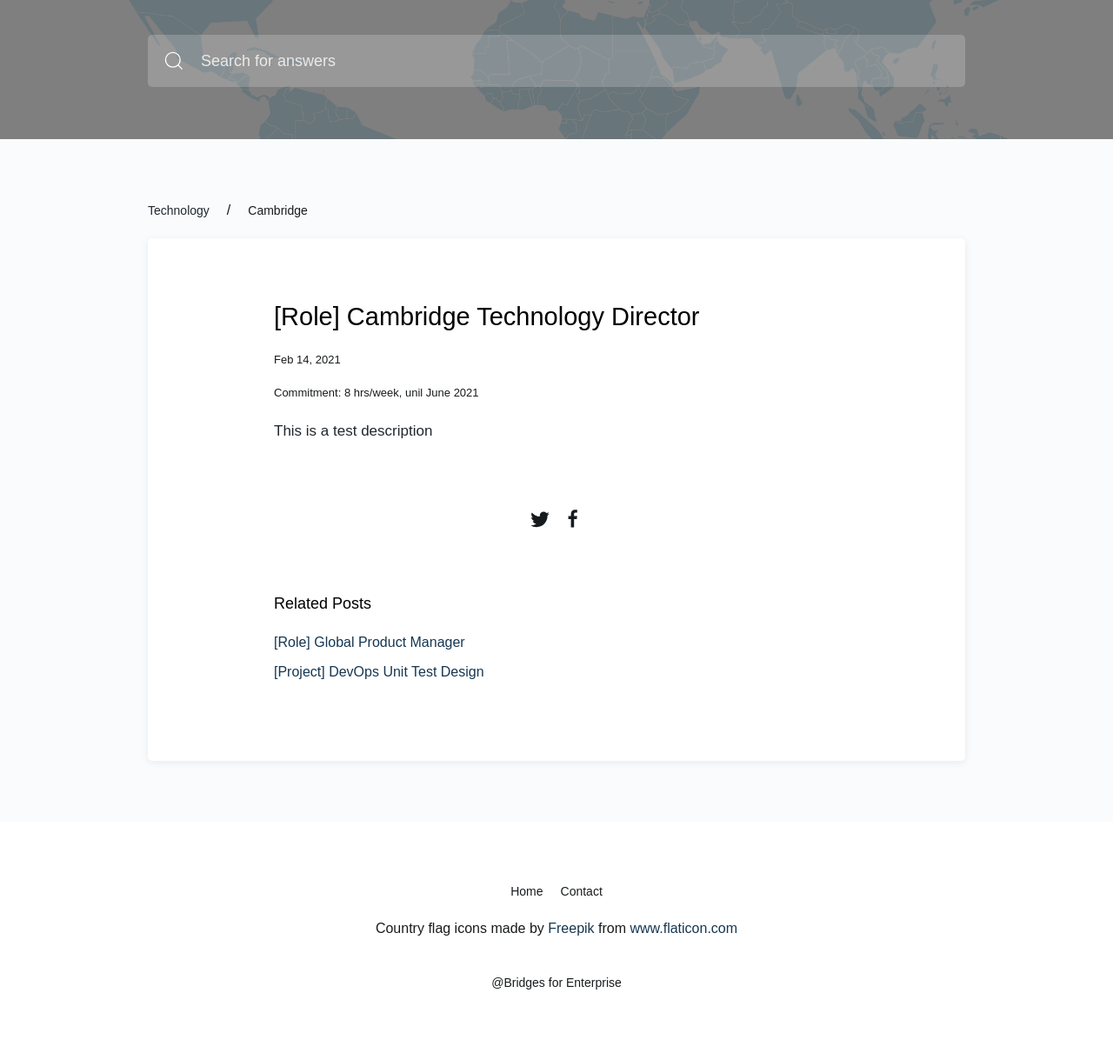
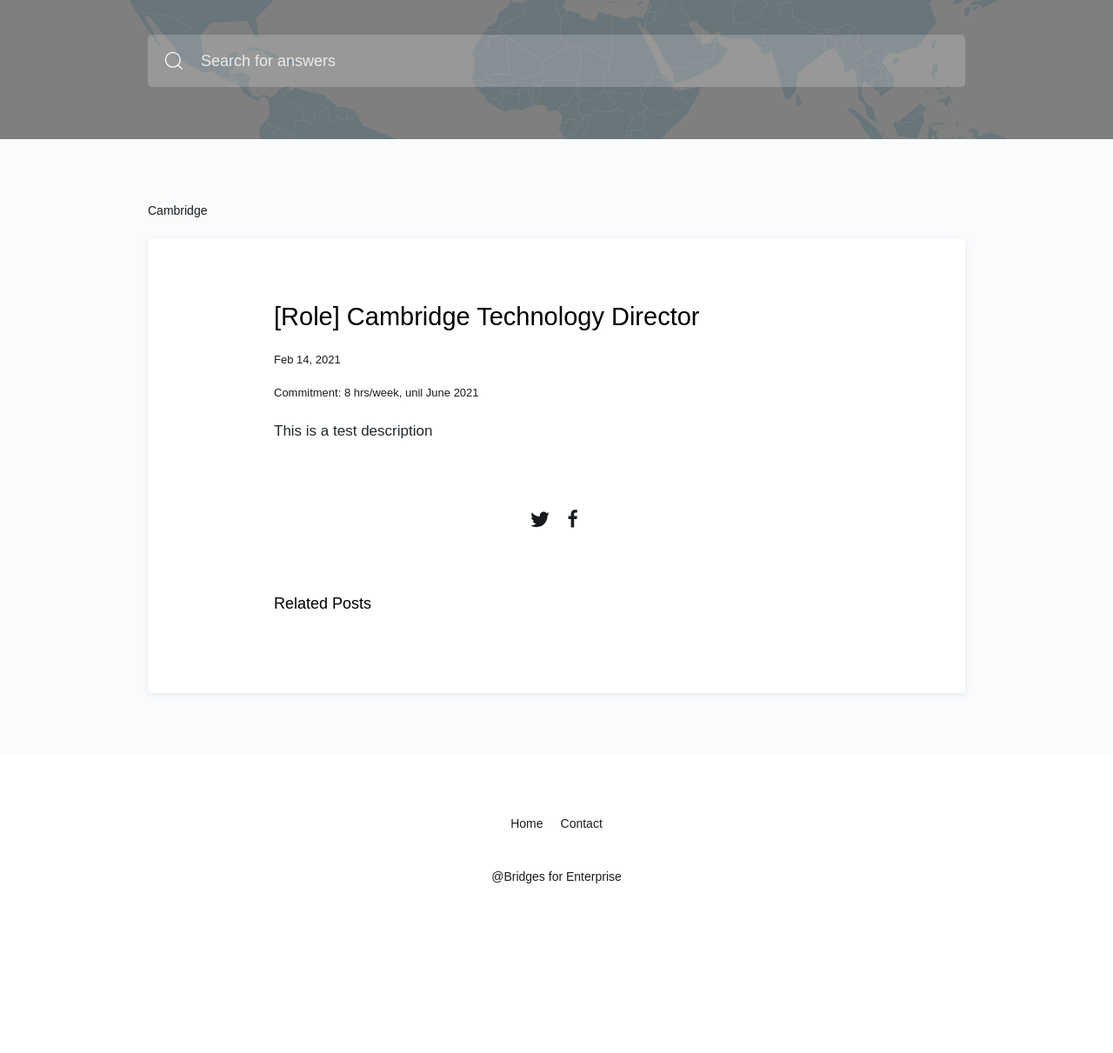
Before and after one commit to bfe-tech-recruitment/Opps-page, a Jekyll site: the page built from _posts/2021-02-14-[Cambridge]-Cam-Tech-Director.md, in a window 1280 px wide. Shown: the whole page at 87% size. Built offline with Jekyll 4.4.1, drawn with Linux system fonts in a browser that asks for light colours; some web fonts are replaced; after the commit the page ends 1089 px from its top, so only the background shows below that.

Commit message:
edit attribution, new post url test

```diff
--- a/_includes/footer.html
+++ b/_includes/footer.html
@@ -28,7 +28,11 @@
             </div>
         </div>
         {% endcomment %}
-        <div>Country flag icons made by <a href="https://www.freepik.com" title="Freepik">Freepik</a> from <a href="https://www.flaticon.com/" title="Flaticon">www.flaticon.com</a></div>
+
         <div class="uk-margin-medium uk-text-small copyright link-secondary">{{ site.footer.copyright }}</div>
+
+        {% if page.name == "index.md" %}
+            <div style="font-size:10px">Country flag icons made by <a href="https://www.freepik.com" title="Freepik">Freepik</a> from <a href="https://www.flaticon.com/" title="Flaticon">www.flaticon.com</a></div>
+        {% endif %}
     </div>
 </footer>
--- a/_posts/2021-02-14-Cam-Tech-Director.md
+++ b/_posts/2021-02-14-[Cambridge]-Cam-Tech-Director.md
@@ -1,7 +1,7 @@
 ---
 title: "[Role] Cambridge Technology Director"
 subtitle: "Commitment: 8 hrs/week, unil June 2021"
-categories: [cambridge, technology]
+categories: [cambridge]
 ---
 
 This is a test description
```
Also changed, not shown: _posts/2021-02-14-[Tech]-Cam-Tech-Director.md (added, +7 -0 lines).
